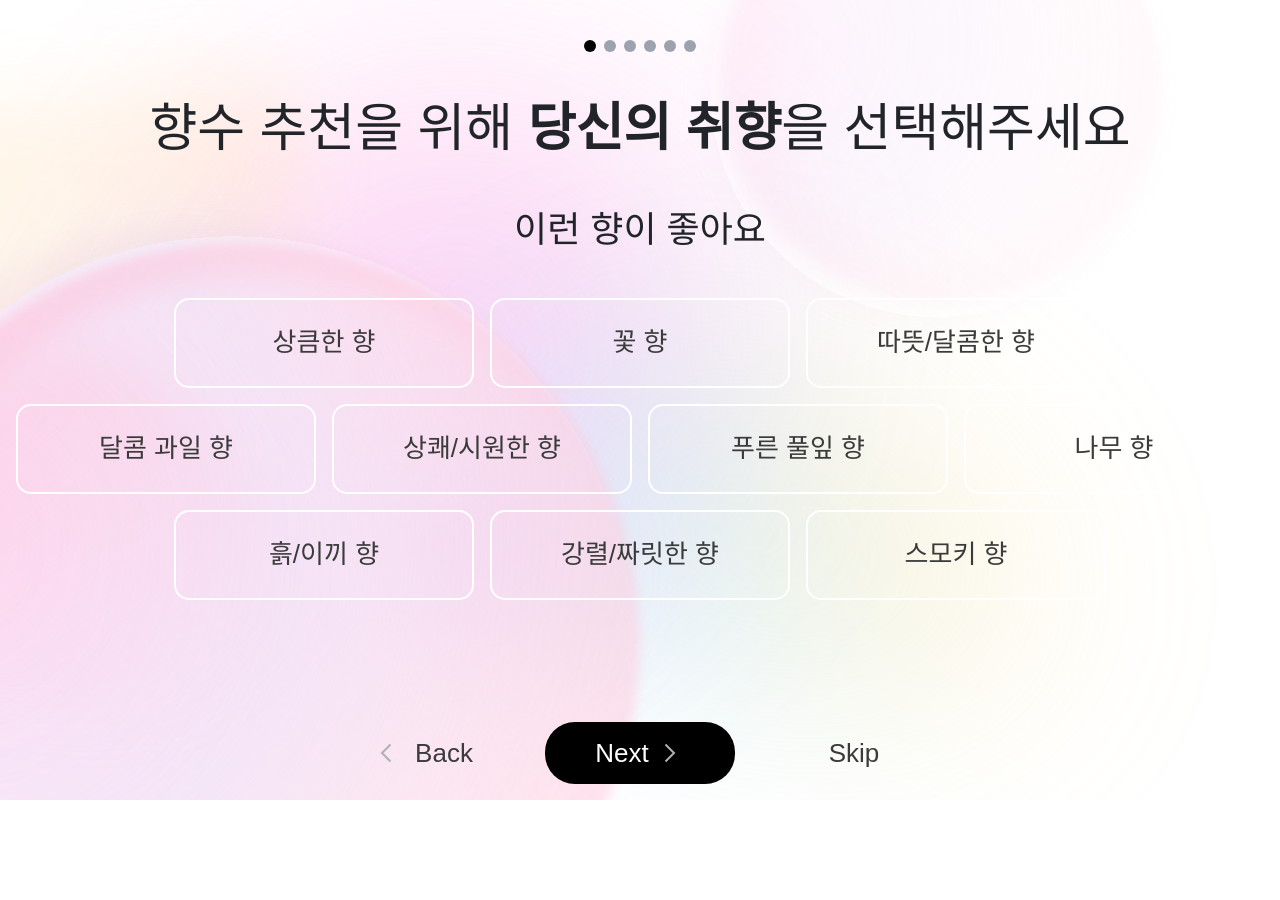
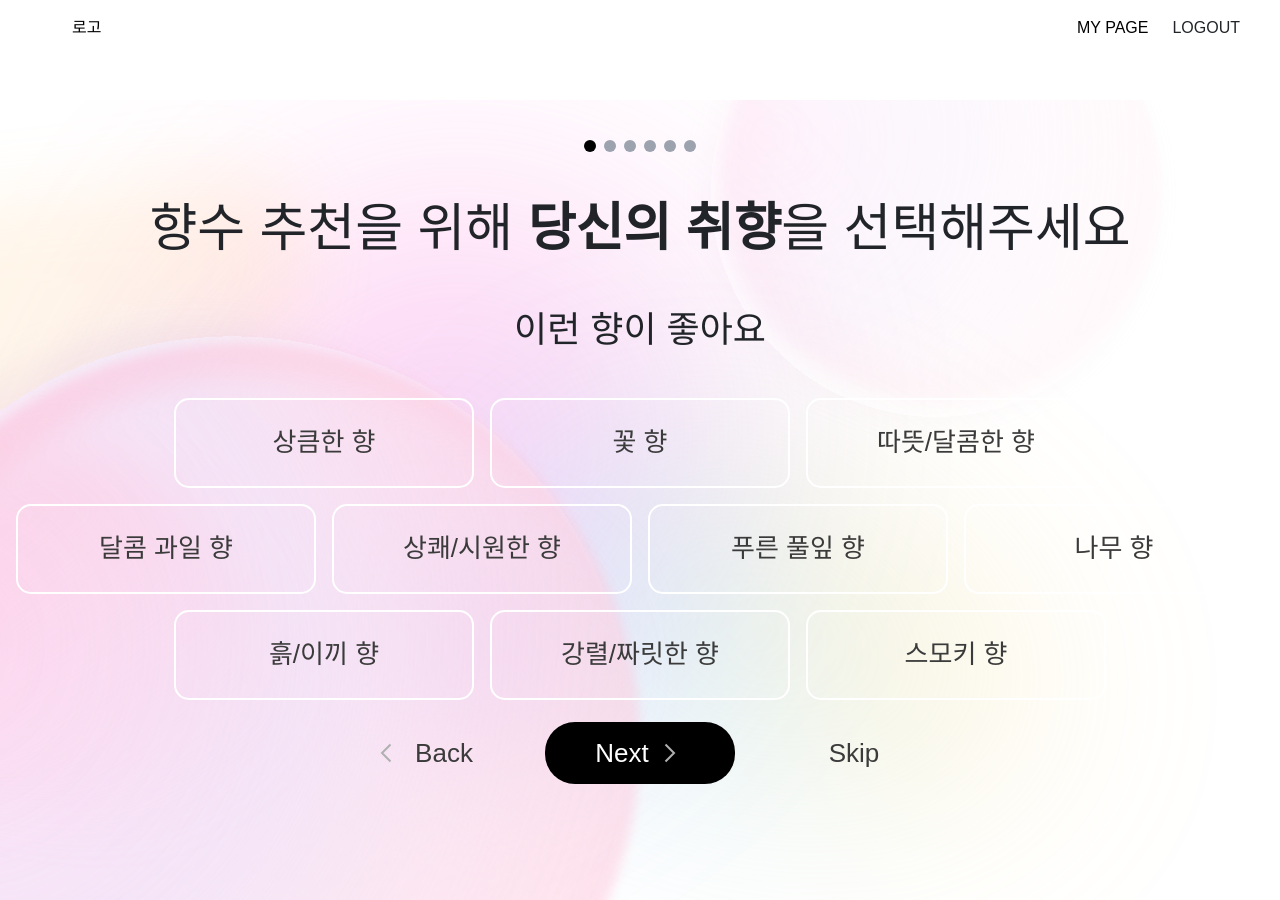
Before and after one commit to jerimy321/perfume-client, a React (Create React App) app: page /main in a window 1280 px wide. Before the commit the page ends 800 px from the top, so only its background shows below. Built offline with nearby package versions, Linux system fonts and the light colour scheme.

Commit message:
modify: header layout 설정

```diff
--- a/src/App.tsx
+++ b/src/App.tsx
@@ -1,20 +1,25 @@
-import React from 'react';
 import { BrowserRouter, Routes, Route } from 'react-router-dom';
 import Main from './pages/main';
 import Home from './pages/home';
 import Mypage from './pages/mypage';
 import NaverCallback from './pages/naverCallback';
 import NotFound from './pages/notfound';
+import Layout from './layouts/layout';
+import NoHeaderLayout from './layouts/noHeaderLayout';
 
 function App() {
   return (
     <BrowserRouter>
       <Routes>
-        <Route path="/" element={<Home />} />
-        <Route path="/main" element={<Main />} />
-        <Route path="/mypage" element={<Mypage />} />
-        <Route path="/callback" element={<NaverCallback />} />
-        <Route path="*" element={<NotFound />} />
+        <Route path="/" element={<Layout />}>
+          <Route index element={<Home />} />
+          <Route path="main" element={<Main />} />
+          <Route path="mypage" element={<Mypage />} />
+          <Route path="callback" element={<NaverCallback />} />
+        </Route>
+        <Route path="*" element={<NoHeaderLayout />}>
+          <Route path="*" element={<NotFound />} />
+        </Route>
       </Routes>
     </BrowserRouter>
   );
--- a/src/components/header.tsx
+++ b/src/components/header.tsx
@@ -1,11 +1,25 @@
+import { Link } from 'react-router-dom';
+
 const Header = () => {
   return (
-    <header className="fixed top-0 z-10 flex justify-between p-4 bg-white shadow-md w-dvw">
-      <div className="flex-1">향수러버</div>
-      <div className="flex space-x-4">
-        <div>MY PAGE</div>
-        <div>LOGOUT</div>
-      </div>
+    <header className="fixed top-0 z-10 px-10 py-3 w-dvw font-pretendard">
+      <nav>
+        <ul className="flex justify-between space-x-4">
+          <li>
+            <Link to="/" className="text-black no-underline">
+              로고
+            </Link>
+          </li>
+          <li className="flex flex-row gap-4">
+            <li>
+              <Link to="/mypage" className="text-black no-underline">
+                MY PAGE
+              </Link>
+            </li>
+            <li>LOGOUT</li>
+          </li>
+        </ul>
+      </nav>
     </header>
   );
 };
--- /dev/null
+++ b/src/layouts/layout.tsx
@@ -0,0 +1,16 @@
+import React from 'react';
+import { Outlet } from 'react-router-dom';
+import Header from '../components/header';
+
+const Layout: React.FC = () => {
+  return (
+    <div className="flex flex-col h-screen">
+      <Header />
+      <main className="flex-1 mt-[100px]">
+        <Outlet />
+      </main>
+    </div>
+  );
+};
+
+export default Layout;
--- /dev/null
+++ b/src/layouts/noHeaderLayout.tsx
@@ -0,0 +1,14 @@
+import React from 'react';
+import { Outlet } from 'react-router-dom';
+
+const NoHeaderLayout: React.FC = () => {
+  return (
+    <div>
+      <main>
+        <Outlet />
+      </main>
+    </div>
+  );
+};
+
+export default NoHeaderLayout;
```
